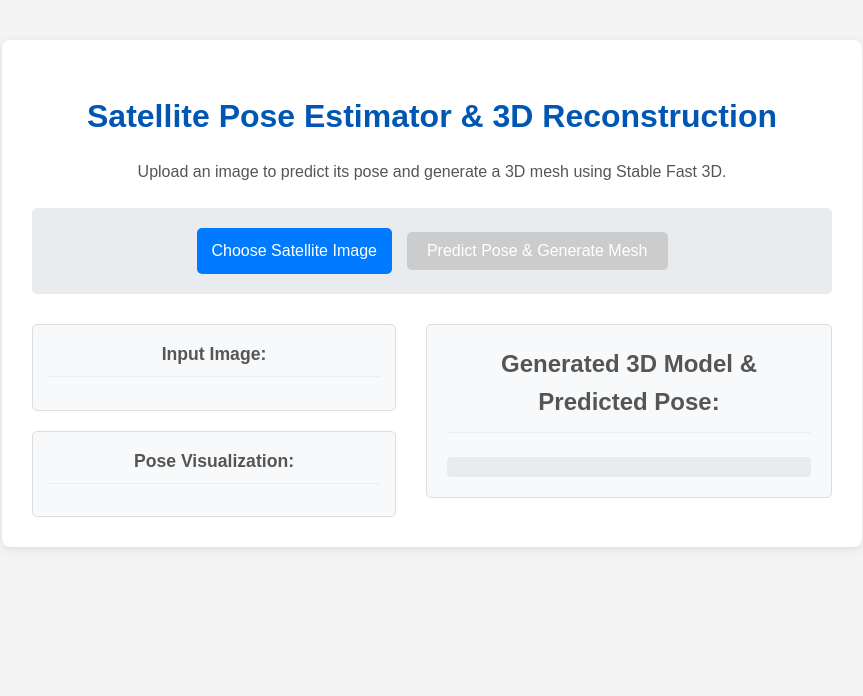
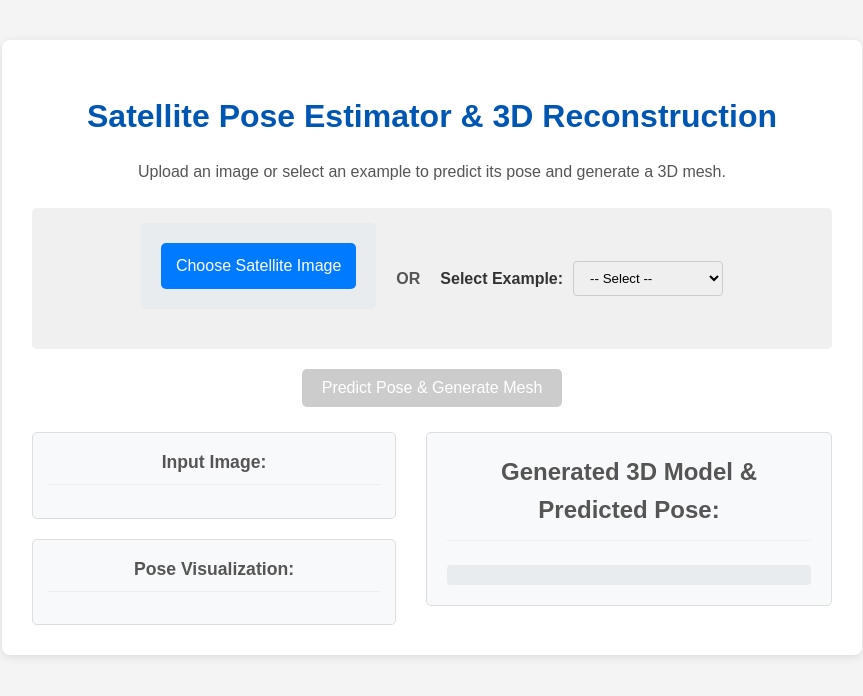
Before and after one commit to dmcintosh11/SatellitePoseEstimation, a Flask app: page / in a window 1280 px wide. Shown: the top 696 px of the page, without its empty margins (208-1071 px from the left). Run offline with Flask 3, Linux system fonts and the light colour scheme; some libraries are stand-ins or nearby versions.

Commit message:
Adds example images

```diff
--- a/app.py
+++ b/app.py
@@ -35,9 +35,24 @@
     print(f"Warning: Stable Fast 3D run script not found at {SF3D_RUN_SCRIPT}. Mesh generation will fail.")
     # Consider raising an error or disabling the feature if critical
 
+EXAMPLES_FOLDER = 'examples' # Define the examples folder name
+ALLOWED_EXAMPLE_EXTENSIONS = {'png', 'jpg', 'jpeg'} # Define allowed extensions
+
+# Ensure the examples folder exists
+if not os.path.exists(EXAMPLES_FOLDER):
+    os.makedirs(EXAMPLES_FOLDER)
+    print(f"Created examples folder at: {os.path.abspath(EXAMPLES_FOLDER)}")
+    print("Please add some example images (png, jpg, jpeg) to this folder.")
+elif not os.listdir(EXAMPLES_FOLDER):
+     print(f"Examples folder ({os.path.abspath(EXAMPLES_FOLDER)}) is empty. Feature will be inactive.")
+
 def allowed_file(filename):
     return '.' in filename and \
            filename.rsplit('.', 1)[1].lower() in ALLOWED_EXTENSIONS
+
+def allowed_example_file(filename):
+    return '.' in filename and \
+           filename.rsplit('.', 1)[1].lower() in ALLOWED_EXAMPLE_EXTENSIONS
 
 @app.route('/')
 def index():
@@ -183,6 +198,38 @@
     else:
         return jsonify({'error': 'File type not allowed.'}), 400
 
+@app.route('/examples')
+def list_examples():
+    """Returns a list of allowed example image filenames."""
+    try:
+        if not os.path.exists(EXAMPLES_FOLDER):
+             return jsonify({'error': 'Examples folder not found on server.'}), 404
+
+        example_files = [
+            f for f in os.listdir(EXAMPLES_FOLDER)
+            if os.path.isfile(os.path.join(EXAMPLES_FOLDER, f)) and allowed_example_file(f)
+        ]
+        return jsonify({'examples': example_files})
+    except Exception as e:
+        print(f"Error listing examples: {e}")
+        return jsonify({'error': 'Could not list example files.'}), 500
+
+@app.route('/examples/<path:filename>')
+def get_example_image(filename):
+    """Serves a specific example image file."""
+    try:
+        # Basic security check - prevent accessing files outside EXAMPLES_FOLDER
+        safe_path = os.path.abspath(os.path.join(EXAMPLES_FOLDER, filename))
+        if not safe_path.startswith(os.path.abspath(EXAMPLES_FOLDER)):
+             return "Forbidden", 403 # Prevent directory traversal
+
+        return send_from_directory(EXAMPLES_FOLDER, filename)
+    except FileNotFoundError:
+         return "Example image not found.", 404
+    except Exception as e:
+        print(f"Error serving example {filename}: {e}")
+        return "Error serving file.", 500
+
 # Serve static files (CSS, JS)
 @app.route('/static/<path:filename>')
 def static_files(filename):
--- a/static/script.js
+++ b/static/script.js
@@ -9,6 +9,7 @@
     const poseInfoDiv = document.getElementById('poseInfo');
     const modelViewerElement = document.getElementById('modelViewer'); // Added ID to model-viewer in HTML
     const visualizationImage = document.getElementById('visualizationImage'); // Get visualization image element
+    const exampleSelect = document.getElementById('exampleSelect'); // Get example dropdown
 
     let selectedFile = null;
     let currentBlobUrl = null; // To keep track for potential cleanup
@@ -62,9 +63,40 @@
     }
     // --- End Coordinate System Transformation ---
 
+    // --- Fetch and Populate Examples ---
+    async function loadExamples() {
+        try {
+            const response = await fetch('/examples');
+            if (!response.ok) {
+                console.error('Failed to fetch examples:', response.statusText);
+                exampleSelect.disabled = true; // Disable dropdown on error
+                exampleSelect.innerHTML = '<option value="">Examples unavailable</option>';
+                return;
+            }
+            const data = await response.json();
+            if (data.examples && data.examples.length > 0) {
+                exampleSelect.innerHTML = '<option value="">-- Select --</option>'; // Reset
+                data.examples.forEach(filename => {
+                    const option = document.createElement('option');
+                    option.value = filename;
+                    option.textContent = filename;
+                    exampleSelect.appendChild(option);
+                });
+                exampleSelect.disabled = false;
+            } else {
+                 exampleSelect.disabled = true;
+                 exampleSelect.innerHTML = '<option value="">No examples found</option>';
+            }
+        } catch (error) {
+            console.error('Error loading examples:', error);
+            exampleSelect.disabled = true;
+            exampleSelect.innerHTML = '<option value="">Error loading</option>';
+        }
+    }
 
-    fileInput.addEventListener('change', (event) => {
-        selectedFile = event.target.files[0];
+    // --- Function to handle setting the selected file and updating UI ---
+    function handleFileSelection(file) {
+        selectedFile = file;
         if (selectedFile) {
             const reader = new FileReader();
             reader.onload = function (e) {
@@ -85,26 +117,62 @@
                  currentBlobUrl = null;
             }
         } else {
+             // Reset UI if file is null
              imagePreview.style.display = 'none';
              imagePreview.src = '#';
              predictButton.disabled = true;
-            selectedFile = null;
+             setStatus('');
              modelViewerElement.src = null;
              modelViewerElement.style.display = 'none';
              visualizationImage.src = '#';
              visualizationImage.style.display = 'none';
-            poseInfoDiv.innerHTML = '<p>Upload an image and click \'Predict & Generate\'.</p>';
-
+             poseInfoDiv.innerHTML = '<p>Upload an image or select an example.</p>';
               if (currentBlobUrl) {
                  URL.revokeObjectURL(currentBlobUrl);
                  currentBlobUrl = null;
              }
         }
+    }
+
+    // --- Event Listeners ---
+    fileInput.addEventListener('change', (event) => {
+        const file = event.target.files[0];
+        handleFileSelection(file);
+        exampleSelect.value = ""; // Deselect example dropdown if file is chosen
+    });
+
+    exampleSelect.addEventListener('change', async (event) => {
+        const filename = event.target.value;
+        if (filename) {
+            setStatus('Loading example image...', 'loading');
+            try {
+                const response = await fetch(`/examples/${filename}`);
+                if (!response.ok) {
+                    setStatus(`Error loading example: ${response.statusText}`, 'error');
+                    handleFileSelection(null); // Clear selection
+                    return;
+                }
+                const imageBlob = await response.blob();
+                // Create a File object from the Blob to mimic user upload
+                const imageFile = new File([imageBlob], filename, { type: imageBlob.type });
+                handleFileSelection(imageFile);
+                fileInput.value = null; // Clear file input selection
+                setStatus('Example image loaded.', 'success');
+
+            } catch (error) {
+                console.error('Error fetching example image:', error);
+                setStatus('Failed to load example image.', 'error');
+                handleFileSelection(null);
+            }
+        } else {
+            // "-- Select --" chosen
+            handleFileSelection(null);
+        }
     });
 
     predictButton.addEventListener('click', async () => {
         if (!selectedFile) {
-            setStatus('Please select an image file first.', 'error');
+            setStatus('Please select an image file or an example first.', 'error');
             return;
         }
 
@@ -245,4 +313,7 @@
         statusDiv.textContent = message;
         statusDiv.className = `status-message ${type}`;
     }
+
+    // --- Initial Load ---
+    loadExamples(); // Load examples when the page loads
 });
--- a/static/style.css
+++ b/static/style.css
@@ -212,3 +212,72 @@
         flex-direction: column;
     }
 }
+
+.input-selection {
+    display: flex;
+    align-items: center;
+    justify-content: center;
+    gap: 20px; /* Space between upload, OR, examples */
+    margin-bottom: 20px;
+    flex-wrap: wrap; /* Allow wrapping on smaller screens */
+     padding: 15px;
+     background-color: #f0f0f0; /* Light background for the whole section */
+     border-radius: 5px;
+}
+
+.upload-section, .example-section {
+    display: flex;
+    align-items: center;
+    gap: 10px;
+}
+
+.or-divider {
+    font-weight: bold;
+    color: #555;
+}
+
+.example-section label {
+    font-weight: bold;
+    color: #333;
+}
+
+#exampleSelect {
+    padding: 8px 12px;
+    border: 1px solid #ccc;
+    border-radius: 4px;
+    min-width: 150px; /* Give it some base width */
+    cursor: pointer;
+}
+
+#exampleSelect:disabled {
+     cursor: not-allowed;
+     background-color: #eee;
+}
+
+.predict-action {
+    display: flex;
+    justify-content: center;
+    margin-bottom: 25px;
+}
+
+/* Adjust layout slightly for the results area */
+.results-area {
+    /* display: flex; */ /* Keep this */
+    /* gap: 30px; */ /* Keep this */
+    margin-top: 20px; /* Reduced top margin */
+    /* align-items: flex-start; */ /* Keep this */
+}
+
+/* Responsive adjustments */
+@media (max-width: 600px) { /* Example breakpoint */
+     .input-selection {
+          flex-direction: column; /* Stack elements vertically */
+          align-items: stretch; /* Stretch items to fill width */
+     }
+     .upload-section, .example-section {
+         justify-content: center; /* Center content within flex items */
+     }
+     .or-divider {
+         margin: 10px 0; /* Add vertical space around OR */
+     }
+}
--- a/templates/index.html
+++ b/templates/index.html
@@ -13,11 +13,25 @@
 <body>
     <div class="container">
         <h1>Satellite Pose Estimator & 3D Reconstruction</h1>
-        <p>Upload an image to predict its pose and generate a 3D mesh using Stable Fast 3D.</p>
+        <p>Upload an image or select an example to predict its pose and generate a 3D mesh.</p>
 
-        <div class="upload-section">
-            <label for="fileInput" class="file-label">Choose Satellite Image</label>
-            <input type="file" id="fileInput" accept="image/png, image/jpeg, image/jpg">
+        <div class="input-selection">
+            <div class="upload-section">
+                <label for="fileInput" class="file-label">Choose Satellite Image</label>
+                <input type="file" id="fileInput" accept="image/png, image/jpeg, image/jpg">
+            </div>
+
+            <div class="or-divider">OR</div>
+
+            <div class="example-section">
+                <label for="exampleSelect">Select Example:</label>
+                <select id="exampleSelect">
+                    <option value="">-- Select --</option>
+                </select>
+            </div>
+        </div>
+
+        <div class="predict-action">
             <button id="predictButton" disabled>Predict Pose & Generate Mesh</button>
         </div>
 
```
Also changed, not shown: examples/img000001.jpg (added), examples/img000002.jpg (added), examples/img000004.jpg (added), examples/img000012.jpg (added), examples/img000014.jpg (added), examples/img000015.jpg (added), examples/img000021.jpg (added), examples/img000024.jpg (added), examples/img000026.jpg (added), examples/img000028.jpg (added). Lines whose indentation alone changed are shown as unchanged.
